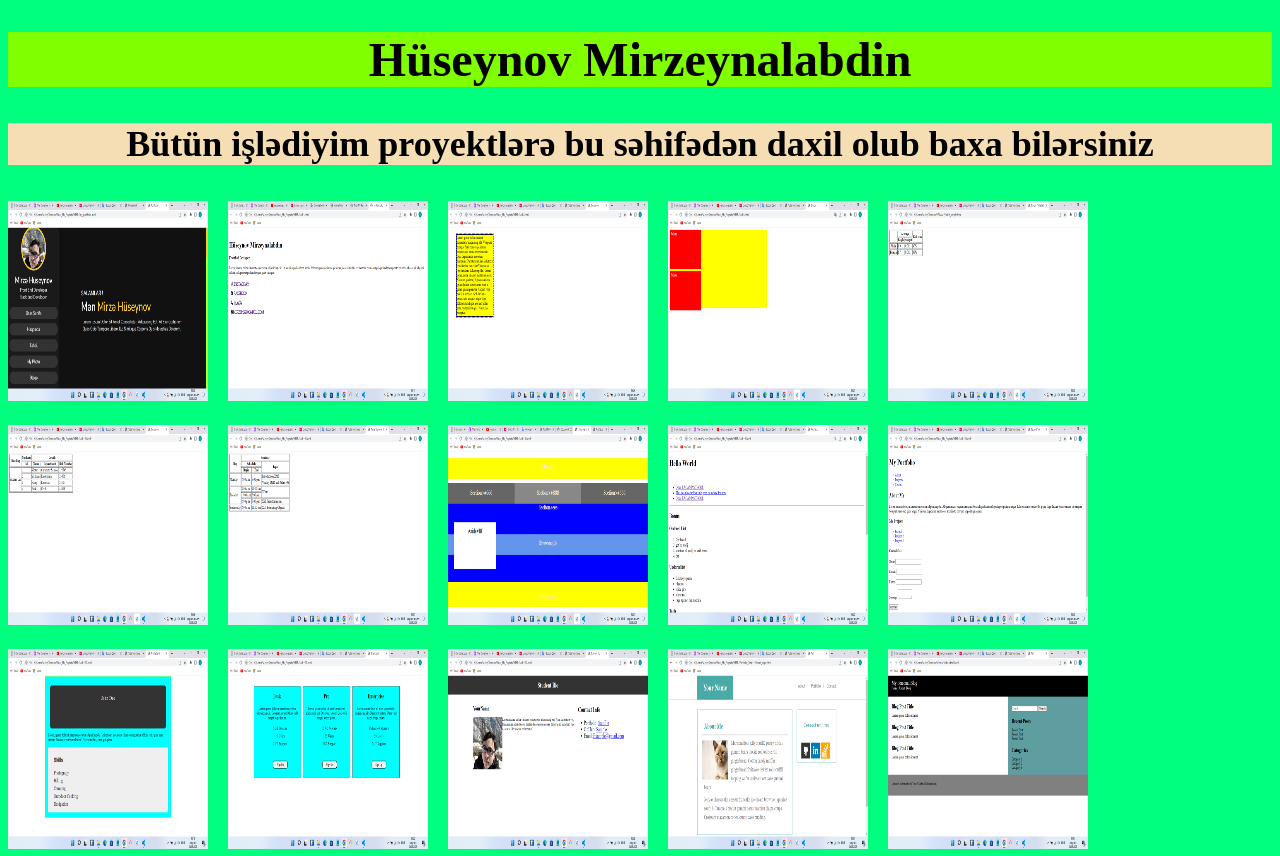
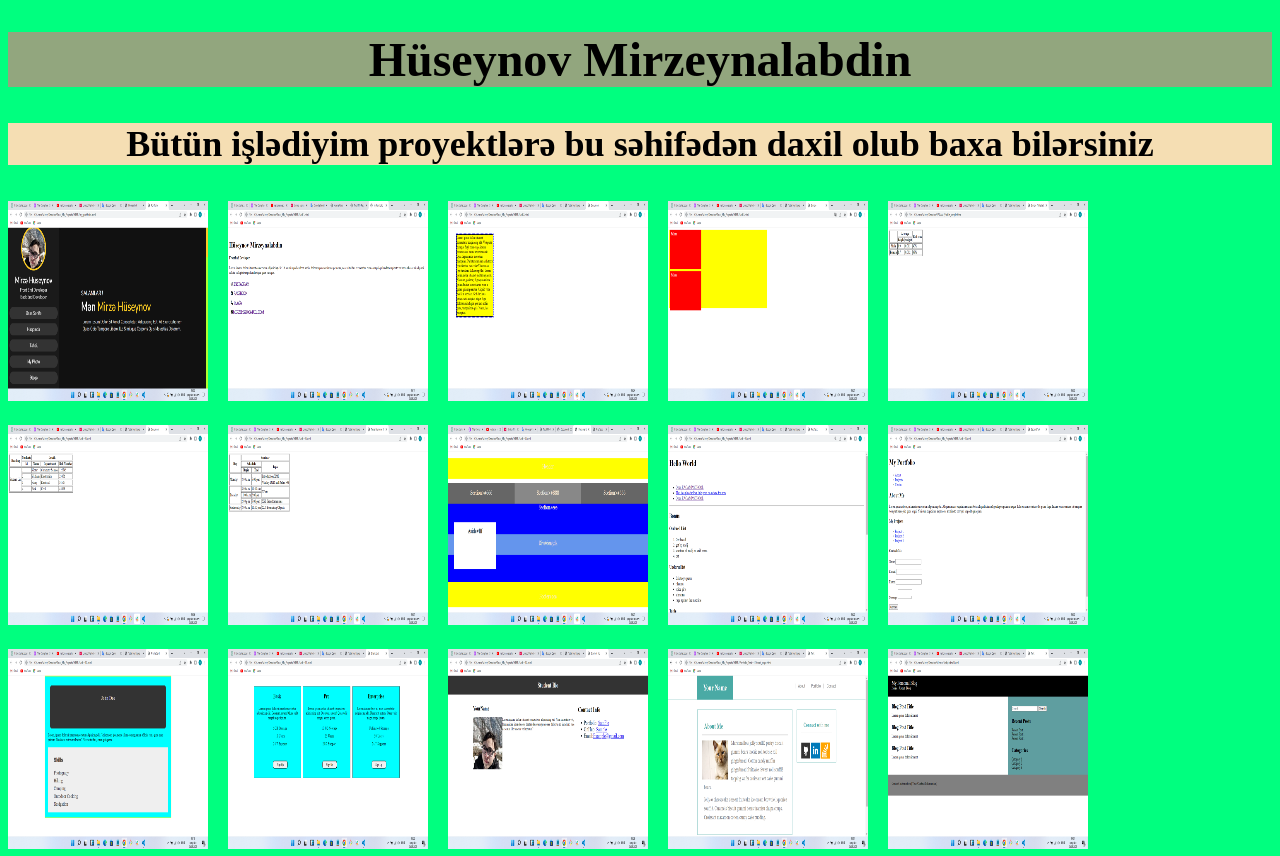
Before and after one commit to MirzeHusheynov/Total_My_Projects, a plain HTML site: page index.html in a window 1280 px wide. Shown: the top 856 px of the page. Drawn offline with Linux system fonts and the light colour scheme.

Commit message:
change backgraund color

```diff
--- a/index.html
+++ b/index.html
@@ -13,7 +13,7 @@
         font-size: 48px;
         font-weight: 700;
         color: black;
-        background-color: chartreuse;
+        background-color: rgb(146, 166, 126);
         text-align: center;
       }
       p {
```
